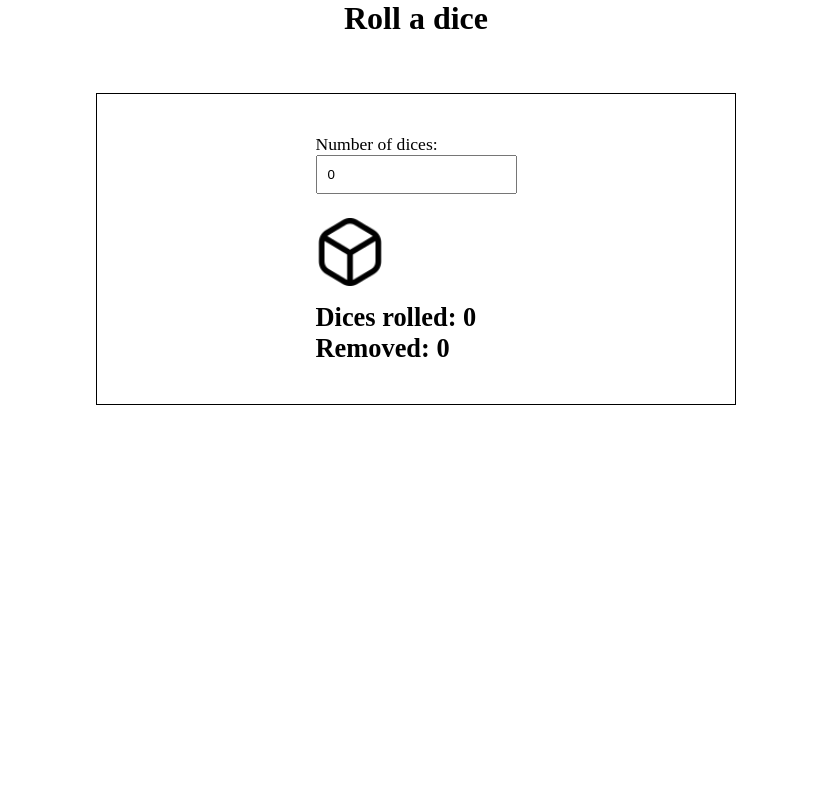
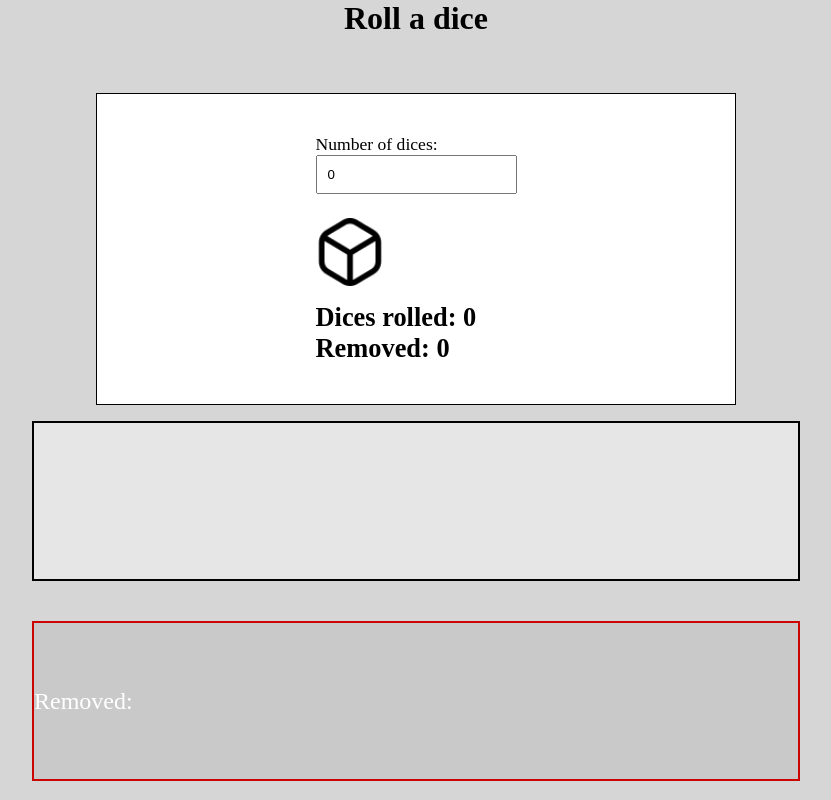
Before and after one commit to MJanuszek/roll-a-dice, a React (Vite) app: page / in a window 1280 px wide. Shown: the whole page, without its empty margins (224-1055 px from the left). Built offline with nearby package versions, Linux system fonts and the light colour scheme.

Commit message:
display removed dices

```diff
--- a/src/App.css
+++ b/src/App.css
@@ -3,7 +3,9 @@
   padding: 0;
   box-sizing: border-box;
 }
-
+body {
+  background-color: #d6d6d6;
+}
 .container {
   display: flex;
   flex-direction: column;
@@ -11,7 +13,7 @@
 }
 
 .dices {
-  /* margin-left: -6vw; */
+  background-color: #fff;
   min-height: 10vh;
   width: 50vw;
   display: flex;
@@ -34,16 +36,26 @@
   border-radius: 50%;
 }
 .allDices {
+  padding: 20px;
+  min-height: 20vh;
+  height: auto;
+  width: 60vw;
+  background-color: #e6e6e6;
+  border: 2px solid black;
   margin-top: 2vh;
   display: flex;
-  justify-content: space-around;
+  justify-content: flex-start;
+  align-items: center;
+  flex-wrap: wrap;
 }
 
 .diceRolled {
+  background-color: #fff;
   height: 100px;
   width: 100px;
-  border: 2px solid black;
+  border: 4px solid rgb(29, 157, 0);
   margin-left: 0.4vw;
+  margin-top: 0.2vh;
   display: flex;
   justify-content: center;
   align-items: center;
@@ -51,7 +63,7 @@
 }
 
 .diceRolled:hover {
-  background-color: #ffba60;
+  background-color: #55ec61;
 }
 .params {
   font-size: 1.1em;
@@ -61,3 +73,36 @@
 .quantity {
   padding: 10px;
 }
+
+.removedDices {
+  color: rgb(255, 255, 255);
+  margin-top: 5vh;
+  border: 2px solid rgb(203, 4, 4);
+  min-height: 20vh;
+  height: auto;
+  width: 60vw;
+  background-color: #c9c9c9;
+  display: flex;
+  align-items: center;
+  flex-wrap: wrap;
+  justify-content: flex-start;
+}
+
+.info {
+  color: #fff;
+  font-size: 1.5em;
+}
+
+.diceRemoved {
+  background-color: #ffffff;
+  height: 80px;
+  width: 80px;
+  border: 4px solid rgb(154, 1, 1);
+  margin-left: 0.4vw;
+  display: flex;
+  justify-content: center;
+
+  align-items: center;
+  font-size: 2em;
+  color: blue;
+}
--- a/src/App.jsx
+++ b/src/App.jsx
@@ -5,7 +5,9 @@ import "./App.css";
 function App() {
   const [inputQuantity, setDiceQuantity] = useState(0);
   const [diceQuantity, setQuantityToRoll] = useState([]);
+  const [dicesRolled, setDicesRolled] = useState(0);
   const [dicesRemoved, setRemovedDices] = useState(0);
+  const [displayRemoved, setDisplayRemoved] = useState([]);
   // --------
   function getRandomNumber() {
     return Math.floor(Math.random() * 6) + 1;
@@ -22,15 +24,20 @@ function App() {
       value: getRandomNumber(),
     }));
     setQuantityToRoll(dicesArray);
+    setDicesRolled(dicesArray.length);
     setDiceQuantity(0);
     setRemovedDices(0);
+    setDisplayRemoved([]);
   }
 
   function handleRemoveDice(id) {
-    console.log(id);
     const updateDices = diceQuantity.filter((dice) => dice.id !== id);
     setQuantityToRoll(updateDices);
     setRemovedDices((prev) => prev + 1);
+    const removedToDisplay = diceQuantity.find((dice) => dice.id === id);
+
+    // setDisplayRemoved([...displayRemoved, removedToDisplay]);
+    setDisplayRemoved((prevDices) => [...prevDices, removedToDisplay]);
   }
 
   return (
@@ -52,7 +59,7 @@ function App() {
             alt="dice"
             onClick={handleRollDices}
           />
-          <h2>Dices rolled: {inputQuantity}</h2>
+          <h2>Dices rolled: {dicesRolled}</h2>
           <h2>Removed: {dicesRemoved}</h2>
         </div>
       </div>
@@ -70,6 +77,26 @@ function App() {
           );
         })}
       </div>
+      <div className="removedDices">
+        <p className="info">Removed:</p>
+
+        {displayRemoved.map((dice) => {
+          return (
+            <div key={dice.id} className="diceRemoved">
+              {dice.value}
+            </div>
+          );
+        })}
+
+        {/* ------------ */}
+        {/* {displayRemoved.map((dice) => {
+          return (
+            <div key={dice.id} className="diceRemoved">
+              {dice.value}
+            </div>
+          );
+        })} */}
+      </div>
     </div>
   );
 }
```
